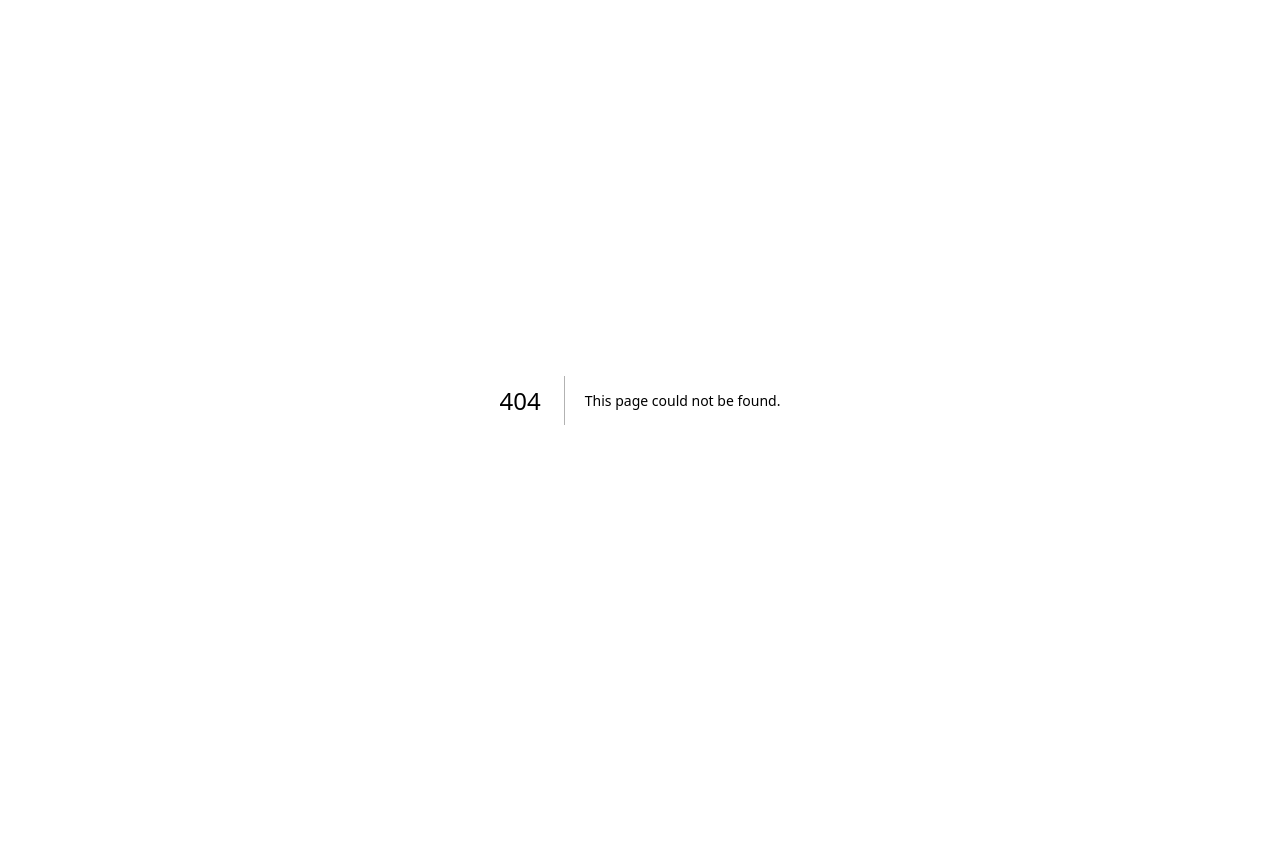
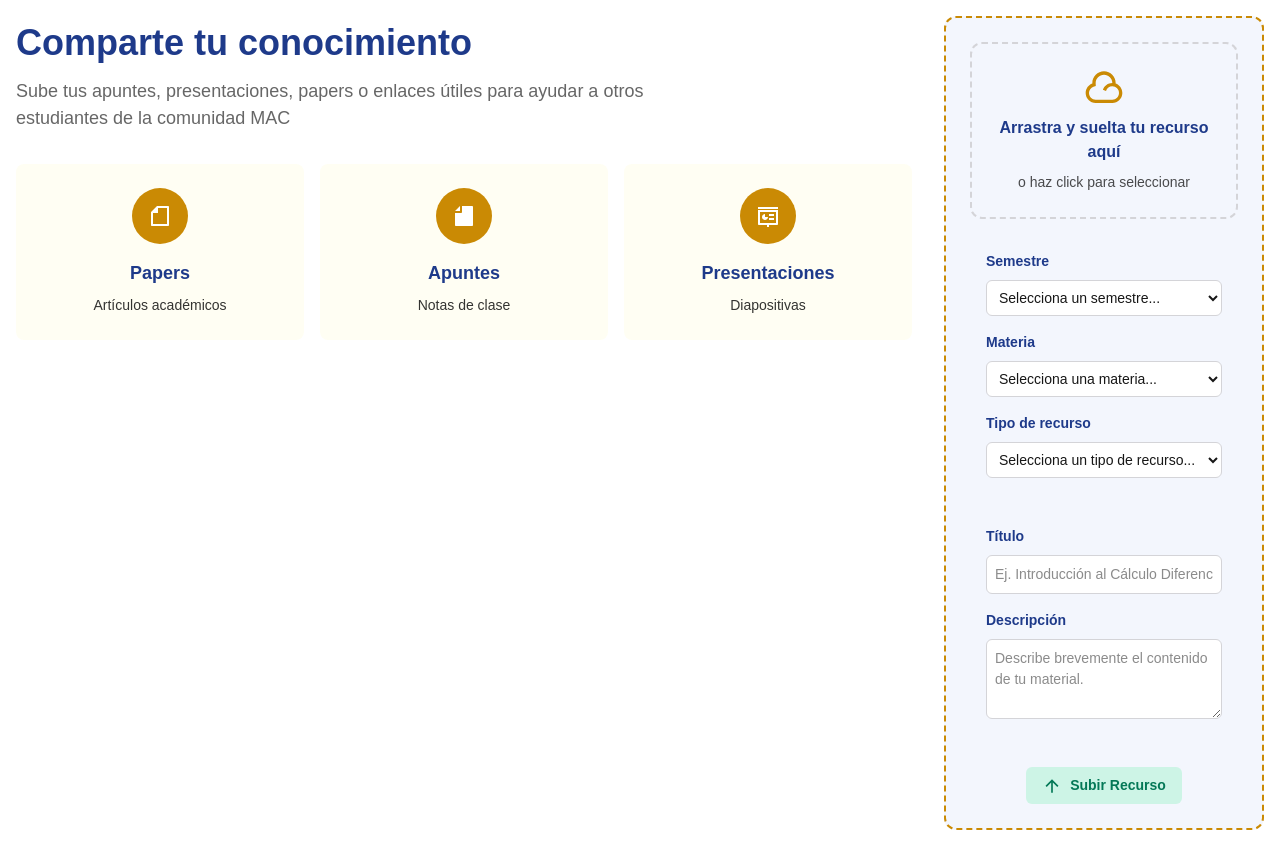
Before and after one commit to Angeles-de-MAC/front-endProyecto, a Next.js app in the folder proyecto_paguina_asesorias/: page /comparte-tu-conocimiento in a window 1280 px wide. Before the commit this address had no page. Before the commit the page ends 800 px from the top, so only its background shows below. Built offline with nearby package versions, Linux system fonts and the light colour scheme.

Commit message:
Agregar componente ShareYourKnowledgeAlt con estilos y opciones para compartir conocimiento

```diff
--- /dev/null
+++ b/proyecto_paguina_asesorias/app/comparte-tu-conocimiento/page.module.css
@@ -0,0 +1,74 @@
+.main {
+    padding: 1rem;
+    display: flex;
+    gap: 2rem;
+    flex-direction: column;
+}
+
+@media (min-width: 768px) {
+    .main {
+        flex-direction: row;
+    }
+}
+
+.content {
+    display: flex;
+    flex-direction: column;
+    flex-basis: 80%;
+}
+
+.title {
+    color: #1e3a8a;
+    text-align: center;
+    font-size: 2.25rem;
+    font-weight: 800;
+    margin-bottom: 0.5rem;
+}
+
+@media (min-width: 480px) {
+    .title {
+        text-align: left;
+    }
+}
+
+.subtitle {
+    color: rgba(0, 0, 0, 0.6);
+    font-size: 1.125rem;
+    margin-bottom: 1rem;
+    max-width: 65ch;
+}
+
+.grid {
+    display: grid;
+    grid-template-columns: 1fr;
+    gap: 1rem;
+    margin-top: 1rem;
+}
+
+@media (min-width: 768px) {
+    .grid {
+        grid-template-columns: repeat(2, 1fr);
+    }
+}
+
+@media (min-width: 1024px) {
+    .grid {
+        grid-template-columns: repeat(3, 1fr);
+    }
+}
+
+.sidebar {
+    display: flex;
+    border: 2px dashed #ca8a04;
+    padding: 1.5rem;
+    background-color: rgba(29, 78, 216, 0.05);
+    border-radius: 0.75rem;
+    flex-basis: 20%;
+    min-width: 320px;
+}
+
+.icon {
+    width: 1.5rem;
+    height: 1.5rem;
+    color: #ffffff;
+}
--- /dev/null
+++ b/proyecto_paguina_asesorias/app/comparte-tu-conocimiento/page.tsx
@@ -0,0 +1,48 @@
+import styles from './page.module.css';
+import { OptionCard } from './OptionCard';
+import { UploadForm } from './UploadForm';
+import { RiFile2Fill, RiFile2Line, RiSlideshowLine } from "@remixicon/react";
+
+const shareYourKnowledgeOptions = [
+    {
+        icon: <RiFile2Line className={styles.icon} />,
+        title: "Papers",
+        description: "Artículos académicos",
+    },
+    {
+        icon: <RiFile2Fill className={styles.icon} />,
+        title: "Apuntes",
+        description: "Notas de clase",
+    },
+    {
+        icon: <RiSlideshowLine className={styles.icon} />,
+        title: "Presentaciones",
+        description: "Diapositivas",
+    },
+];
+
+export default function ShareYourKnowledgeAlt() {
+    return (
+        <main className={styles.main}>
+            <div className={styles.content}>
+                <h1 className={styles.title}>Comparte tu conocimiento</h1>
+                <p className={styles.subtitle}>Sube tus apuntes, presentaciones, papers o enlaces útiles para ayudar a otros estudiantes de la comunidad MAC</p>
+
+                <div className={styles.grid}>
+                    {shareYourKnowledgeOptions.map((option, index) => (
+                        <OptionCard
+                            key={index}
+                            icon={option.icon}
+                            title={option.title}
+                            description={option.description}
+                        />
+                    ))}
+                </div>
+            </div>
+
+            <aside className={styles.sidebar}>
+                <UploadForm />
+            </aside>
+        </main>
+    );
+}
```
